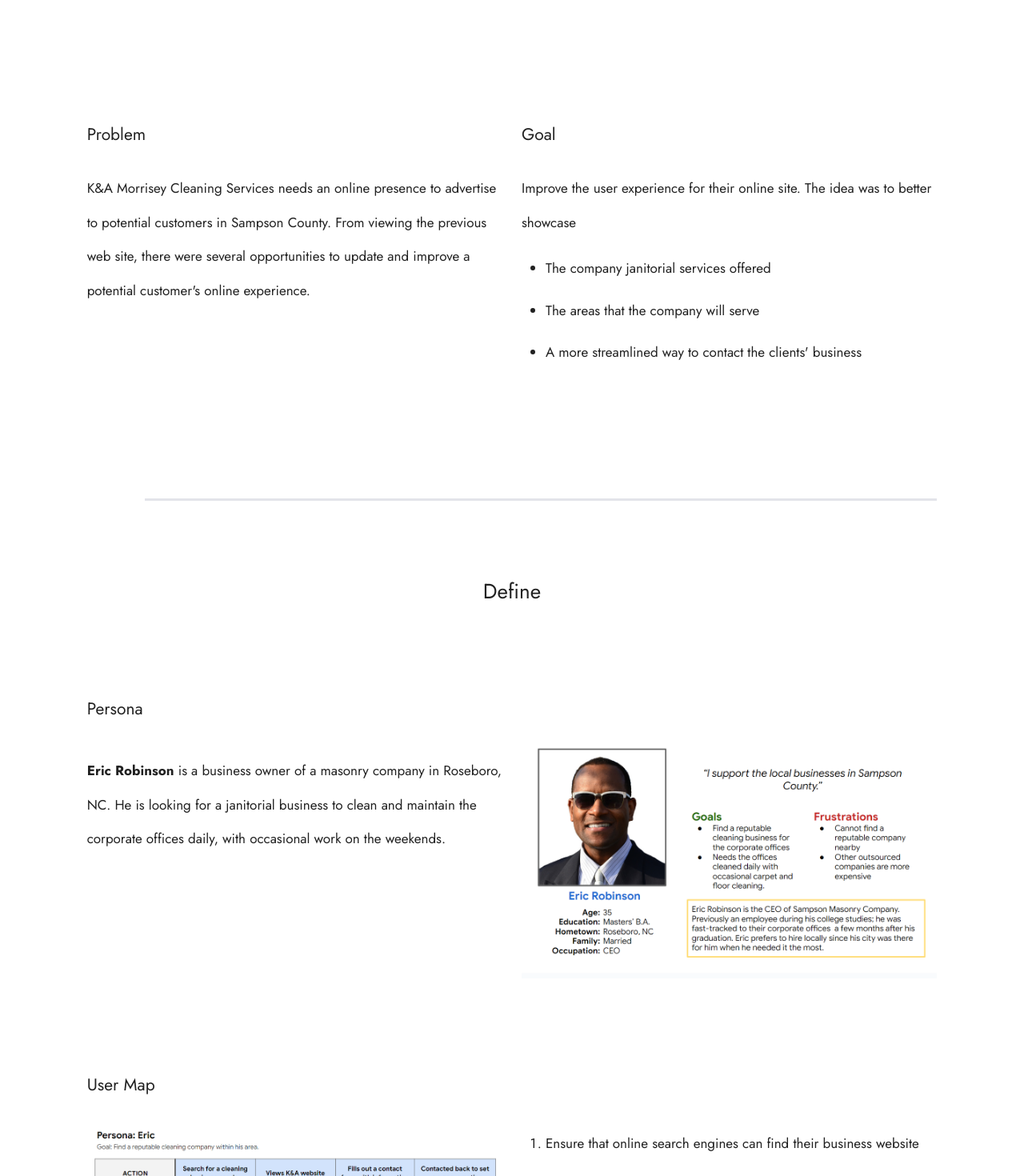
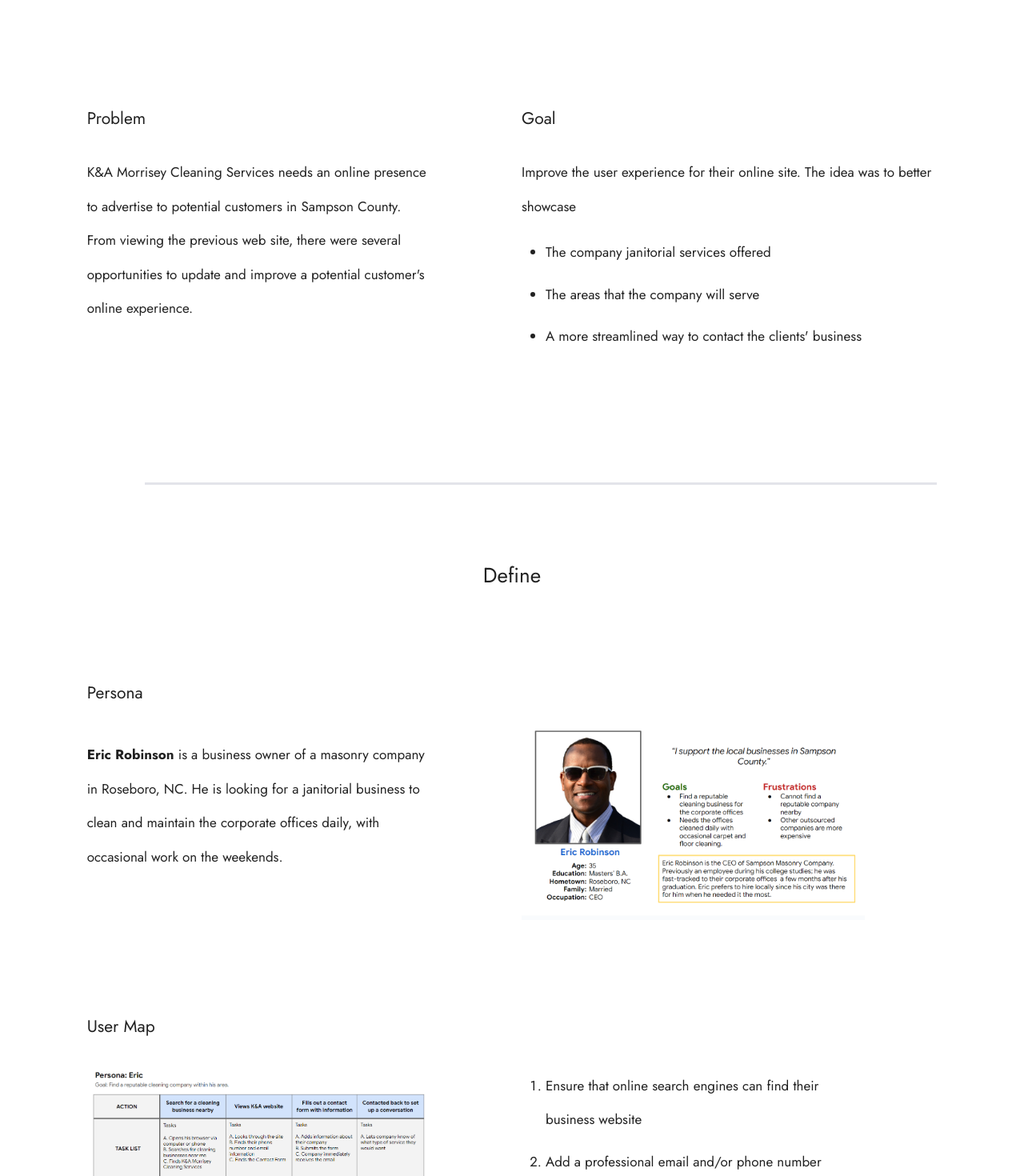
Before and after one commit to keljr021/portfolio-2023, a Vue app: page /#/view/mcs in a window 1280 px wide. Shown: the part 1080-2550 px from the top of the page at 80% size. Built offline with nearby package versions, Linux system fonts and the light colour scheme; grey boxes are pictures that could not be loaded.

Commit message:
Restructured MCS view format

```diff
--- a/src/components/partials/ViewDefine.vue
+++ b/src/components/partials/ViewDefine.vue
@@ -25,13 +25,13 @@
         <div class="view-text-title">Define</div>
 
         <v-row class="py-8">
-          <v-col cols="12" xs="12" sm="12" md="12" lg="6">
+          <v-col cols="12" xs="12" sm="12" md="12" lg="5">
             <div class="view-text-section-title">Persona</div>
             <p>
                 <slot name="persona1"></slot>
             </p>
           </v-col>
-          <v-col cols="12" xs="12" sm="12" md="12" lg="6">
+          <v-col cols="12" xs="12" sm="12" md="12" lg="5" offset-lg="1">
             <p>&nbsp;</p>
             <p>
                 <slot name="persona2"></slot>
@@ -39,13 +39,13 @@
           </v-col>
         </v-row>
         <v-row class="py-8">
-          <v-col cols="12" xs="12" sm="12" md="12" lg="6">
+          <v-col cols="12" xs="12" sm="12" md="12" lg="5">
             <div class="view-text-section-title">User Map</div>
             <p>
               <slot name="user1"></slot>
             </p>
           </v-col>
-          <v-col cols="12" xs="12" sm="12" md="12" lg="6">
+          <v-col cols="12" xs="12" sm="12" md="12" lg="5" offset-lg="1">
             <p>&nbsp;</p>
             <p>
                 <slot name="user2"></slot>
@@ -55,6 +55,3 @@
       </v-col>
     </v-row>
 </template>
-
-<style lang="scss">
-</style>
--- a/src/components/partials/ViewOverview.vue
+++ b/src/components/partials/ViewOverview.vue
@@ -22,13 +22,13 @@
                 </v-col>
             </v-row>
             <v-row class="py-8">
-                <v-col>
+                <v-col cols="5">
                     <div class="view-text-section-title">Problem</div>
                     <p>
                         <slot name="problem"></slot>
                     </p>
                 </v-col>
-                <v-col>
+                <v-col offset="1">
                     <div class="view-text-section-title">Goal</div>
                     <p>
                         <slot name="goal"></slot>
--- a/src/components/partials/ViewResults.vue
+++ b/src/components/partials/ViewResults.vue
@@ -25,11 +25,11 @@
         <div class="view-text-title">Results</div>
 
         <v-row class="py-8">
-          <v-col>
+          <v-col cols="5">
             <div class="view-text-section-title">Logo</div>
             <slot name="logo1"></slot>
           </v-col>
-          <v-col>
+          <v-col offset="1">
             <p><b>&nbsp;</b></p>
             <slot name="logo2"></slot>
           </v-col>
--- a/src/components/partials/ViewSolution.vue
+++ b/src/components/partials/ViewSolution.vue
@@ -32,11 +32,11 @@
         </v-row>
 
         <v-row class="py-8">
-          <v-col>
+          <v-col cols="5">
             <div class="view-text-section-title">Usability Study</div>
             <slot name="usability1"></slot>
           </v-col>
-          <v-col>
+          <v-col offset="1">
             <p><b>&nbsp;</b></p>
             <slot name="usability2"></slot>
           </v-col>
--- a/src/components/partials/ViewTakeaways.vue
+++ b/src/components/partials/ViewTakeaways.vue
@@ -25,11 +25,11 @@
         <div class="view-text-title">Takeaways</div>
 
         <v-row class="py-8">
-          <v-col>
+          <v-col cols="5">
             <div class="view-text-section-title">Lessons Learned</div>
             <slot name="lessons"></slot>
           </v-col>
-          <v-col>
+          <v-col offset="1">
             <div class="view-text-section-title">Next Steps</div>
             <slot name="next"></slot>
           </v-col>
--- a/src/pages/viewItem/Mcs.vue
+++ b/src/pages/viewItem/Mcs.vue
@@ -62,7 +62,7 @@
     </template>
   </view-title-banner>
 
-  <div class="view-text">
+  <div class="view-text" :style="{ 'border-bottom': '2px solid' + primaryColor }">
     <view-overview>
       <template #overview>
         <p>
@@ -84,7 +84,7 @@
         </ul>
       </template>
       <template #image>
-        <v-img class="mx-0" height="500" :src="imgSrc('work/ka-mobile.png')" />
+        <v-img class="mx-0" height="480" :src="imgSrc('work/ka-mobile.png')" />
       </template>
     </view-overview>
 
```
Also changed, not shown: src/components/partials/ViewTitleBanner.vue (indentation only).
